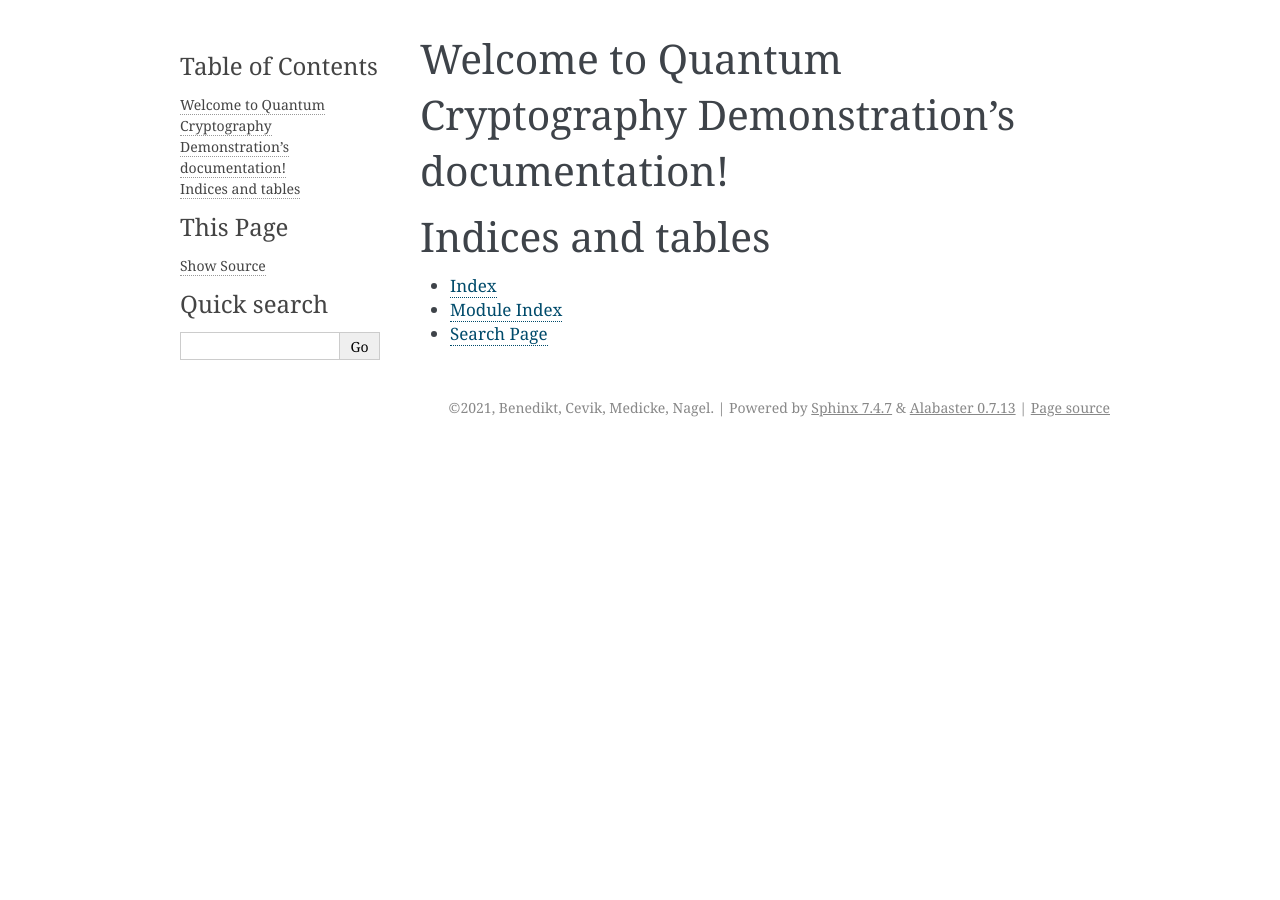
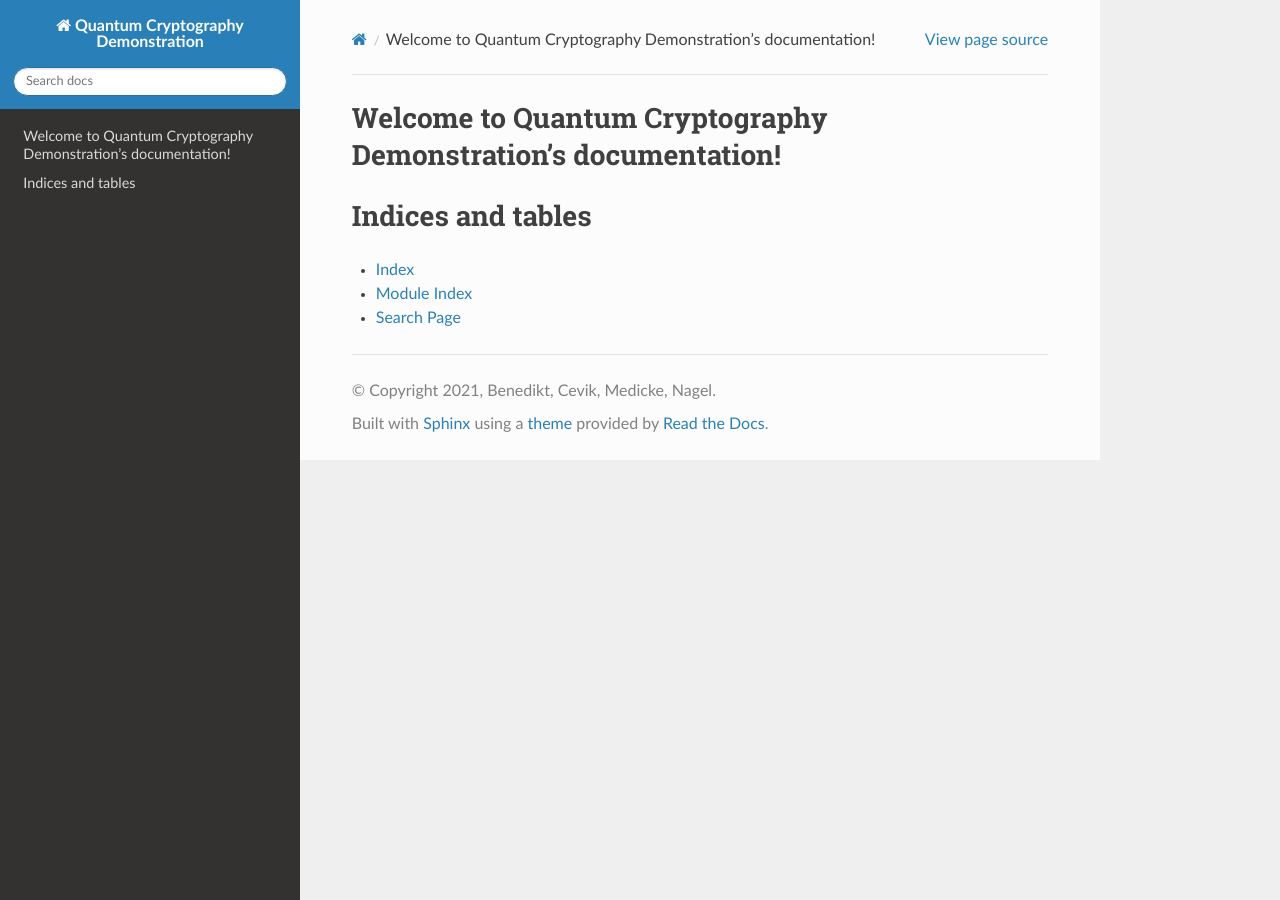
Before and after one commit to bmedicke/quantum_cryptography, a Sphinx documentation site: the page built from docs/index.rst, in a window 1280 px wide. Built offline with Sphinx 7.4.7 and the Read the Docs theme 2.0.0, drawn with Linux system fonts in a browser that asks for light colours.

Commit message:
switch to read-the-docs theme

```diff
--- a/docs/conf.py
+++ b/docs/conf.py
@@ -47,7 +47,7 @@ exclude_patterns = ['_build', 'Thumbs.db', '.DS_Store']
 # The theme to use for HTML and HTML Help pages.  See the documentation for
 # a list of builtin themes.
 #
-html_theme = 'alabaster'
+html_theme = 'sphinx_rtd_theme'
 
 # Add any paths that contain custom static files (such as style sheets) here,
 # relative to this directory. They are copied after the builtin static files,
--- a/requirements.txt
+++ b/requirements.txt
@@ -72,6 +72,7 @@ terminado==0.9.5
 testpath==0.4.4
 snowballstemmer==2.1.0
 Sphinx==4.0.2
+sphinx-rtd-theme==0.5.2
 sphinxcontrib-applehelp==1.0.2
 sphinxcontrib-devhelp==1.0.2
 sphinxcontrib-htmlhelp==2.0.0
```
